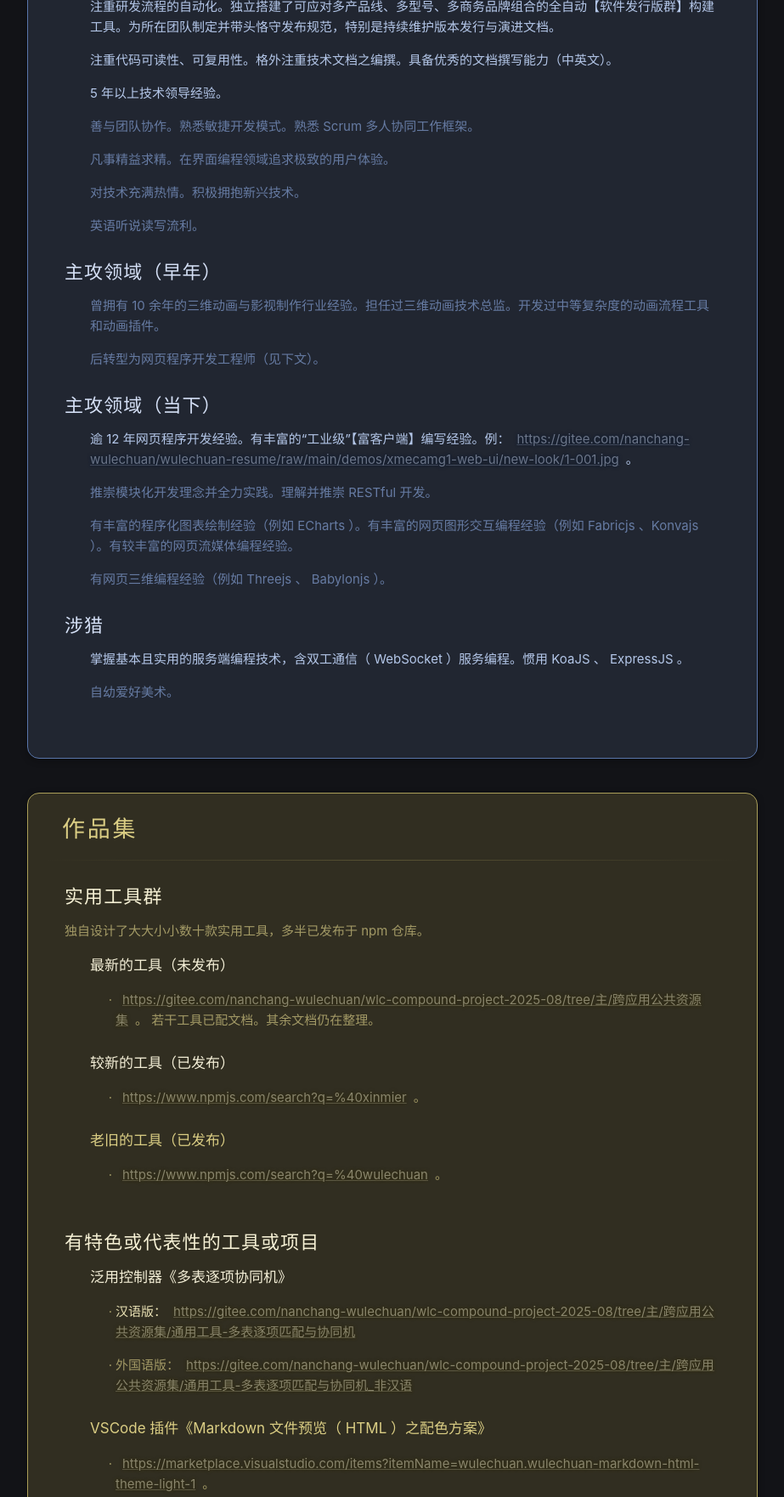
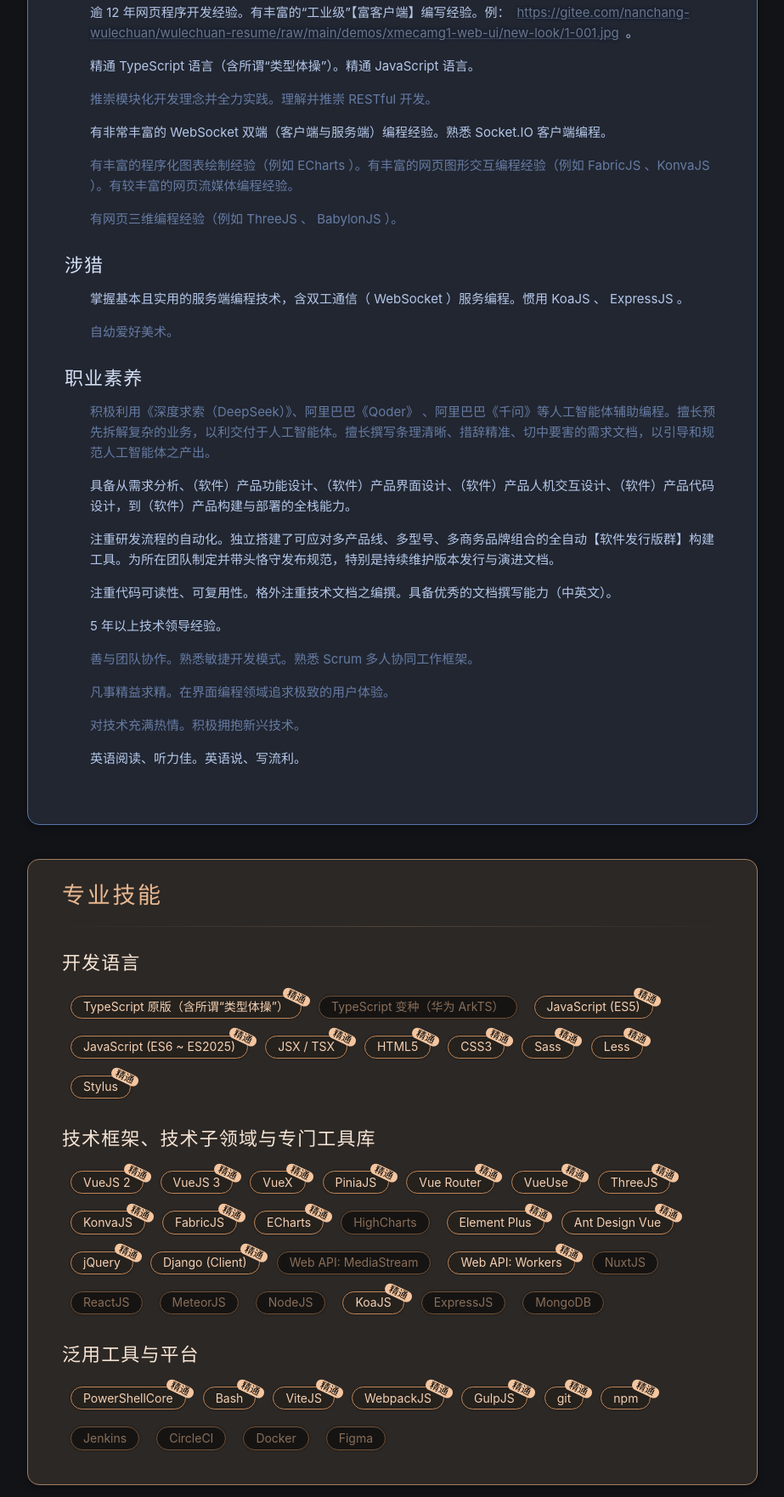
Before and after one commit to wulechuan/wulechuan.github.io, a plain HTML site: page index.html in a window 1280 px wide. Shown: the part 626-2388 px from the top of the page at 85% size, without its empty margins (178-1101 px from the left). Drawn offline with Linux system fonts and the light colour scheme.

Commit message:
feat(resume): 优化专业技能模块及调整简历技能与领域描述
- 将专业技能卡片移至作品集卡片之前，提高内容展示逻辑性。
- 个人简介侧重点调整、内容块顺序调整。
- 技能集添加了 ArkTS 。

```diff
--- a/index.html
+++ b/index.html
@@ -1040,6 +1040,33 @@
 
 
             <wlc-single-card
+                标题文字="专业技能"
+                class="skills revealable reveals-by-sliding-upwards"
+            >
+                <div class="skills-multi-lists">
+                    <wlc-single-list-of-skill-capsules
+                        class="revealable reveals-by-sliding-upwards"
+                        技能表标题文字="开发语言"
+                        :技能条目表="resume.data.技能集.开发语言"
+                    ></wlc-single-list-of-skill-capsules>
+
+                    <wlc-single-list-of-skill-capsules
+                        class="revealable reveals-by-sliding-upwards"
+                        技能表标题文字="技术框架、技术子领域与专门工具库"
+                        :技能条目表="resume.data.技能集.技术框架技术子领域与专门工具库"
+                    ></wlc-single-list-of-skill-capsules>
+
+                    <wlc-single-list-of-skill-capsules
+                        class="revealable reveals-by-sliding-upwards"
+                        技能表标题文字="泛用工具与平台"
+                        :技能条目表="resume.data.技能集.泛用工具与平台"
+                    ></wlc-single-list-of-skill-capsules>
+                </div>
+            </wlc-single-card>
+
+
+
+            <wlc-single-card
                 v-if="resume.data.作品集 && resume.data.作品集.length > 0"
                 标题文字="作品集"
                 class="portfolio revealable reveals-by-sliding-upwards"
@@ -1064,33 +1091,6 @@
                         ></wlc-article-single-section>
                     </section>
                 </article>
-            </wlc-single-card>
-
-
-
-            <wlc-single-card
-                标题文字="专业技能"
-                class="skills revealable reveals-by-sliding-upwards"
-            >
-                <div class="skills-multi-lists">
-                    <wlc-single-list-of-skill-capsules
-                        class="revealable reveals-by-sliding-upwards"
-                        技能表标题文字="开发语言"
-                        :技能条目表="resume.data.技能集.开发语言"
-                    ></wlc-single-list-of-skill-capsules>
-
-                    <wlc-single-list-of-skill-capsules
-                        class="revealable reveals-by-sliding-upwards"
-                        技能表标题文字="技术框架、技术子领域与专门工具库"
-                        :技能条目表="resume.data.技能集.技术框架技术子领域与专门工具库"
-                    ></wlc-single-list-of-skill-capsules>
-
-                    <wlc-single-list-of-skill-capsules
-                        class="revealable reveals-by-sliding-upwards"
-                        技能表标题文字="泛用工具与平台"
-                        :技能条目表="resume.data.技能集.泛用工具与平台"
-                    ></wlc-single-list-of-skill-capsules>
-                </div>
             </wlc-single-card>
 
 
--- a/resume/data/wulechuan.js
+++ b/resume/data/wulechuan.js
@@ -56,10 +56,77 @@ const resumeRawData = {
 
 
             {
+                题: '主攻领域（早年）',
+                列: [
+                    {
+                        应强调: false,
+                        文: '曾拥有 10 余年的三维动画与影视制作行业经验。担任过三维动画技术总监。开发过中等复杂度的动画流程工具和动画插件。',
+                    },
+                    {
+                        应强调: false,
+                        文: '后转型为网页程序开发工程师（见下文）。',
+                    },
+                ],
+            },
+
+
+
+            {
+                题: '主攻领域（当下）',
+                列: [
+                    {
+                        应强调: true,
+                        文: '逾 12 年网页程序开发经验。有丰富的“工业级”【富客户端】编写经验。',
+                        链前文: '例：',
+                        链: 'https://gitee.com/nanchang-wulechuan/wulechuan-resume/raw/main/demos/xmecamg1-web-ui/new-look/1-001.jpg',
+                        链后文: '。',
+                    },
+                    {
+                        应强调: true,
+                        文: '精通 TypeScript 语言（含所谓“类型体操”）。精通 JavaScript 语言。',
+                    },
+                    {
+                        应强调: false,
+                        文: '推崇模块化开发理念并全力实践。理解并推崇 RESTful 开发。',
+                    },
+                    {
+                        应强调: true,
+                        文: '有非常丰富的 WebSocket 双端（客户端与服务端）编程经验。熟悉 Socket.IO 客户端编程。',
+                    },
+                    {
+                        应强调: false,
+                        文: '有丰富的程序化图表绘制经验（例如 ECharts ）。有丰富的网页图形交互编程经验（例如 FabricJS 、KonvaJS ）。有较丰富的网页流媒体编程经验。',
+                    },
+                    {
+                        应强调: false,
+                        文: '有网页三维编程经验（例如 ThreeJS 、 BabylonJS ）。',
+                    },
+                ],
+            },
+
+
+
+            {
+                题: '涉猎',
+                列: [
+                    {
+                        应强调: true,
+                        文: '掌握基本且实用的服务端编程技术，含双工通信（ WebSocket ）服务编程。惯用 KoaJS 、 ExpressJS  。',
+                    },
+                    {
+                        应强调: false,
+                        文: '自幼爱好美术。',
+                    },
+                ],
+            },
+
+
+
+            {
                 题: '职业素养',
                 列: [
                     {
-                        应强调: true,
+                        应强调: false,
                         文: '积极利用《深度求索（DeepSeek）》、阿里巴巴《Qoder》 、阿里巴巴《千问》等人工智能体辅助编程。擅长预先拆解复杂的业务，以利交付于人工智能体。擅长撰写条理清晰、措辞精准、切中要害的需求文档，以引导和规范人工智能体之产出。',
                     },
                     {
@@ -91,67 +158,8 @@ const resumeRawData = {
                         文: '对技术充满热情。积极拥抱新兴技术。',
                     },
                     {
-                        应强调: false,
-                        文: '英语听说读写流利。',
-                    },
-                ],
-            },
-
-
-
-            {
-                题: '主攻领域（早年）',
-                列: [
-                    {
-                        应强调: false,
-                        文: '曾拥有 10 余年的三维动画与影视制作行业经验。担任过三维动画技术总监。开发过中等复杂度的动画流程工具和动画插件。',
-                    },
-                    {
-                        应强调: false,
-                        文: '后转型为网页程序开发工程师（见下文）。',
-                    },
-                ],
-            },
-
-
-
-            {
-                题: '主攻领域（当下）',
-                列: [
-                    {
                         应强调: true,
-                        文: '逾 12 年网页程序开发经验。有丰富的“工业级”【富客户端】编写经验。',
-                        链前文: '例：',
-                        链: 'https://gitee.com/nanchang-wulechuan/wulechuan-resume/raw/main/demos/xmecamg1-web-ui/new-look/1-001.jpg',
-                        链后文: '。',
-                    },
-                    {
-                        应强调: false,
-                        文: '推崇模块化开发理念并全力实践。理解并推崇 RESTful 开发。',
-                    },
-                    {
-                        应强调: false,
-                        文: '有丰富的程序化图表绘制经验（例如 ECharts ）。有丰富的网页图形交互编程经验（例如 Fabricjs 、Konvajs ）。有较丰富的网页流媒体编程经验。',
-                    },
-                    {
-                        应强调: false,
-                        文: '有网页三维编程经验（例如 Threejs 、 Babylonjs ）。',
-                    },
-                ],
-            },
-
-
-
-            {
-                题: '涉猎',
-                列: [
-                    {
-                        应强调: true,
-                        文: '掌握基本且实用的服务端编程技术，含双工通信（ WebSocket ）服务编程。惯用 KoaJS 、 ExpressJS  。',
-                    },
-                    {
-                        应强调: false,
-                        文: '自幼爱好美术。',
+                        文: '英语阅读、听力佳。英语说、写流利。',
                     },
                 ],
             },
@@ -421,7 +429,8 @@ const resumeRawData = {
 
     技能集: {
         开发语言: [
-            [ 'TypeScript',                '精通' ],
+            [ 'TypeScript 原版（含所谓“类型体操”）', '精通' ],
+            [ 'TypeScript 变种（华为 ArkTS）' ],
             [ 'JavaScript (ES5)',          '精通' ],
             [ 'JavaScript (ES6 ~ ES2025)', '精通' ],
             [ 'JSX / TSX',                 '精通' ],
@@ -433,28 +442,28 @@ const resumeRawData = {
         ],
 
         技术框架技术子领域与专门工具库: [
-            [ 'Vuejs 2',         '精通' ],
-            [ 'Vuejs 3',         '精通' ],
-            [ 'VueX',            '精通' ],
-            [ 'Piniajs',         '精通' ],
-            [ 'Vue Router',      '精通' ],
-            [ 'VueUse',          '精通' ],
-            [ 'jQuery',          '精通' ],
-            [ 'Django (Client)', '精通' ],
-            [ 'Threejs',         '精通' ],
-            [ 'Konvajs',         '精通' ],
-            [ 'Fabricjs',        '精通' ],
-            [ 'ECharts',         '精通' ],
+            [ 'VueJS 2',          '精通' ],
+            [ 'VueJS 3',          '精通' ],
+            [ 'VueX',             '精通' ],
+            [ 'PiniaJS',          '精通' ],
+            [ 'Vue Router',       '精通' ],
+            [ 'VueUse',           '精通' ],
+            [ 'ThreeJS',          '精通' ],
+            [ 'KonvaJS',          '精通' ],
+            [ 'FabricJS',         '精通' ],
+            [ 'ECharts',          '精通' ],
             [ 'HighCharts' ],
-            [ 'Element Plus',    '精通' ],
-            [ 'Ant Design Vue',  '精通' ],
+            [ 'Element Plus',     '精通' ],
+            [ 'Ant Design Vue',   '精通' ],
+            [ 'jQuery',           '精通' ],
+            [ 'Django (Client)',  '精通' ],
             [ 'Web API: MediaStream' ],
-            [ 'Web API: Workers' ],
+            [ 'Web API: Workers', '精通' ],
             [ 'NuxtJS' ],
             [ 'ReactJS' ],
             [ 'MeteorJS' ],
             [ 'NodeJS' ],
-            [ 'KoaJS',           '精通' ],
+            [ 'KoaJS',            '精通' ],
             [ 'ExpressJS' ],
             [ 'MongoDB' ],
         ],
```
